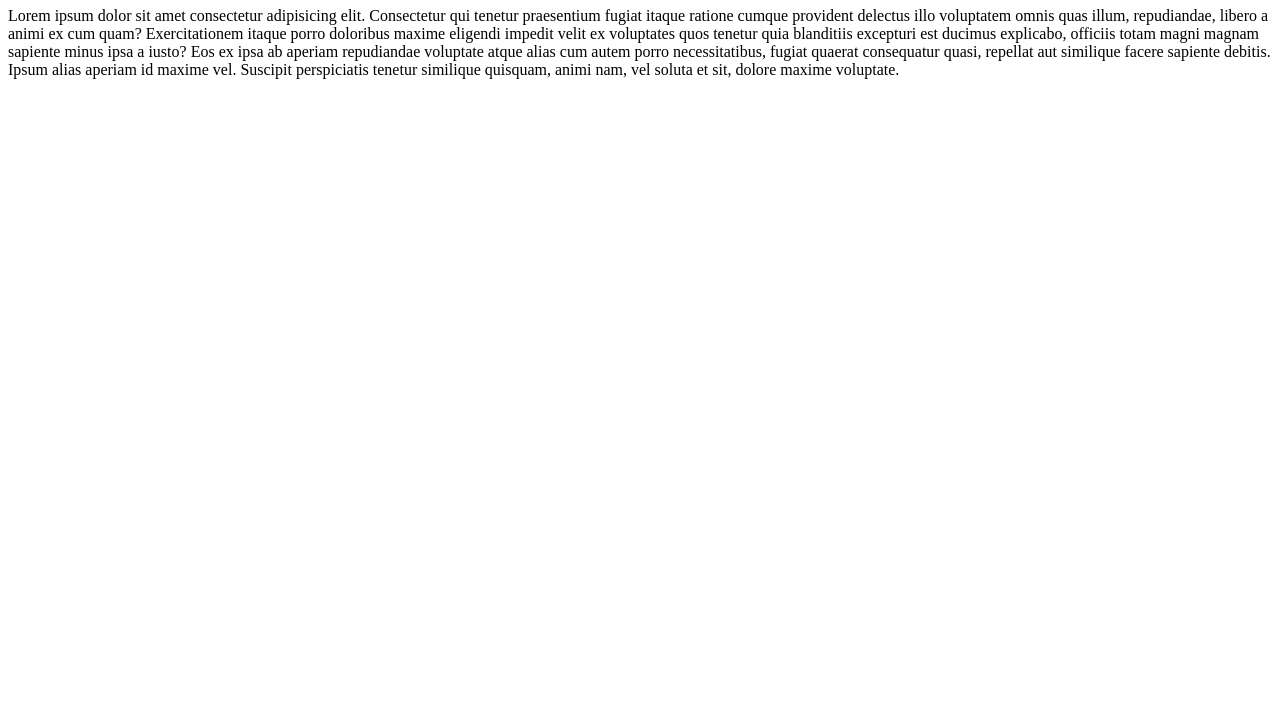
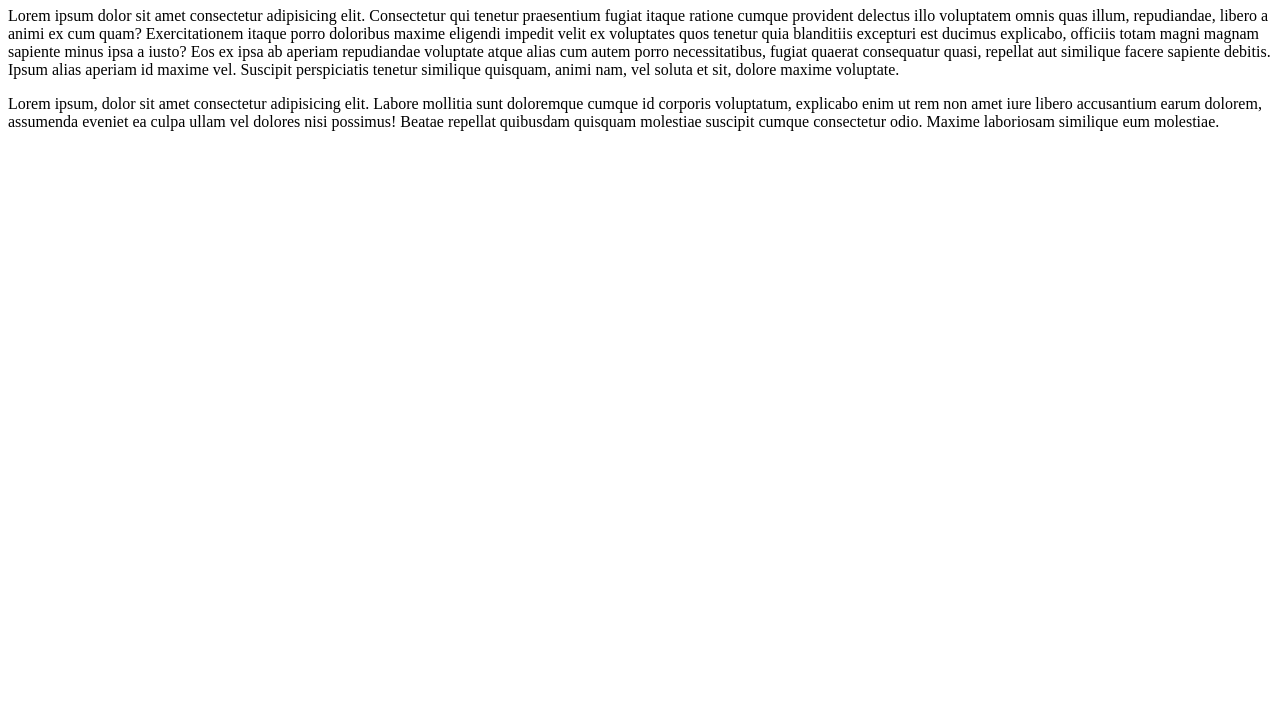
Before and after one commit to bogdanbolojan/bolo, a plain HTML site: page index.html in a window 1280 px wide. Shown: the part 73-800 px from the top of the page. Drawn offline with Linux system fonts and the light colour scheme.

Commit message:
alt paragraf

```diff
--- a/index.html
+++ b/index.html
@@ -17,6 +17,12 @@
         repudiandae voluptate atque alias cum autem porro necessitatibus, fugiat quaerat consequatur quasi, repellat aut
         similique facere sapiente debitis. Ipsum alias aperiam id maxime vel. Suscipit perspiciatis tenetur similique
         quisquam, animi nam, vel soluta et sit, dolore maxime voluptate.</p>
+    <p>
+        Lorem ipsum, dolor sit amet consectetur adipisicing elit. Labore mollitia sunt doloremque cumque id corporis
+        voluptatum, explicabo enim ut rem non amet iure libero accusantium earum dolorem, assumenda eveniet ea culpa
+        ullam vel dolores nisi possimus! Beatae repellat quibusdam quisquam molestiae suscipit cumque consectetur odio.
+        Maxime laboriosam similique eum molestiae.
+    </p>
 </body>
 
 </html>
```
